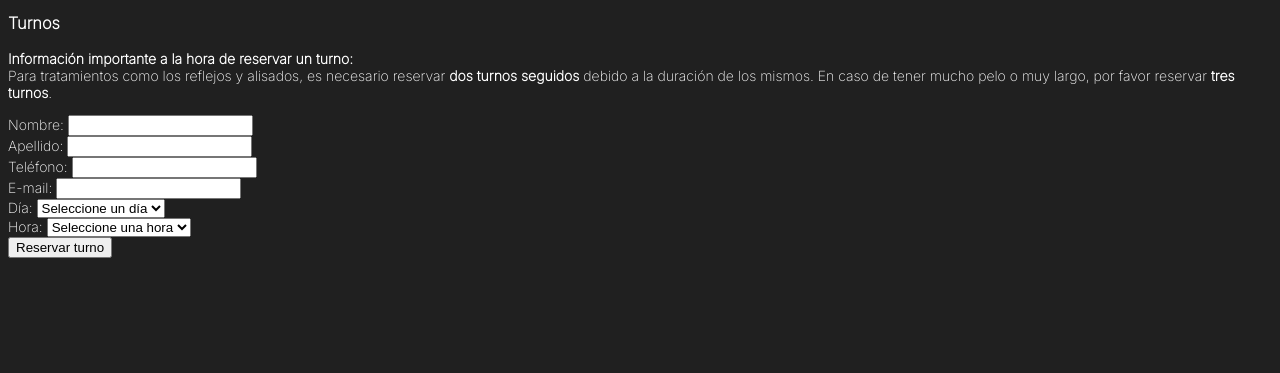
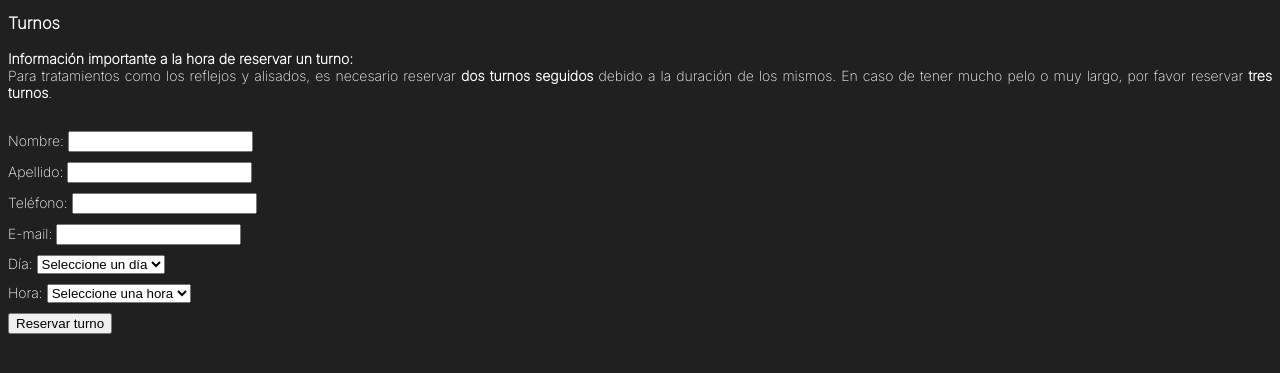
Before and after one commit to micafry/javascript-frylingsztein, a plain HTML site: page index.html in a window 1280 px wide. Shown: the part 217-590 px from the top of the page. Drawn offline with nearby package versions, Linux system fonts and the light colour scheme.

Commit message:
cambios  en html, css y js

```diff
--- a/css/styles.css
+++ b/css/styles.css
@@ -3,6 +3,7 @@ body{
     color:white;
     font-family: 'Inter', sans-serif;
     font-size: 14px;
+    text-align: justify;
 
 }
 
@@ -28,7 +29,9 @@ header {
     margin-bottom: 50px;
   }
 
+  form input, #dia, #hora {
+    margin-bottom: 10px;
+max-width: 100%;  }
 
-  #mensajeBienvenida {
-    font-size: large;
-  }
+
+  #info-turnos{margin-bottom: 30px;}
--- a/index.html
+++ b/index.html
@@ -20,7 +20,6 @@
     <link href="https://fonts.googleapis.com/css2?family=Inter:wght@200&display=swap" rel="stylesheet">
     <link rel="stylesheet" href="https://cdnjs.cloudflare.com/ajax/libs/animate.css/4.1.1/animate.min.css" />
     <link rel="stylesheet" href="https://cdnjs.cloudflare.com/ajax/libs/animate.css/4.1.1/animate.min.css" />
-    <script src="https://kit.fontawesome.com/fef358cc79.js" crossorigin="anonymous"></script>
     <link rel="stylesheet" href="https://cdnjs.cloudflare.com/ajax/libs/font-awesome/4.7.0/css/font-awesome.min.css">
 
 
@@ -40,10 +39,9 @@
     <h3>Turnos</h3>
     <div class="turnos-container">
 
-        <div class="animate__zoomIn" id="info-turnos">
-            <p><strong>Información importante a la hora de reservar un turno:</strong><br>
+            <p id="info-turnos"><strong>Información importante a la hora de reservar un turno:</strong><br>
                 Para tratamientos como los reflejos y alisados, es necesario reservar <strong>dos turnos seguidos</strong> debido a la duración de los mismos. En caso de tener mucho pelo o muy largo, por favor reservar <strong>tres turnos</strong>.</p>
-        </div>
+
 
         <div id="formulario">
             <form   id="formulario">
--- a/js/main.js
+++ b/js/main.js
@@ -36,8 +36,8 @@ const emailInput = document.getElementById('email');
 const mensaje = document.getElementById('mensaje');
 
 
-formulario.addEventListener('submit', (evento) => {
-    evento.preventDefault();
+formulario.addEventListener('submit', (sacarTurno) => {
+    sacarTurno.preventDefault();
 
     const nombre = nombreInput.value;
     const apellido = apellidoInput.value;
```
